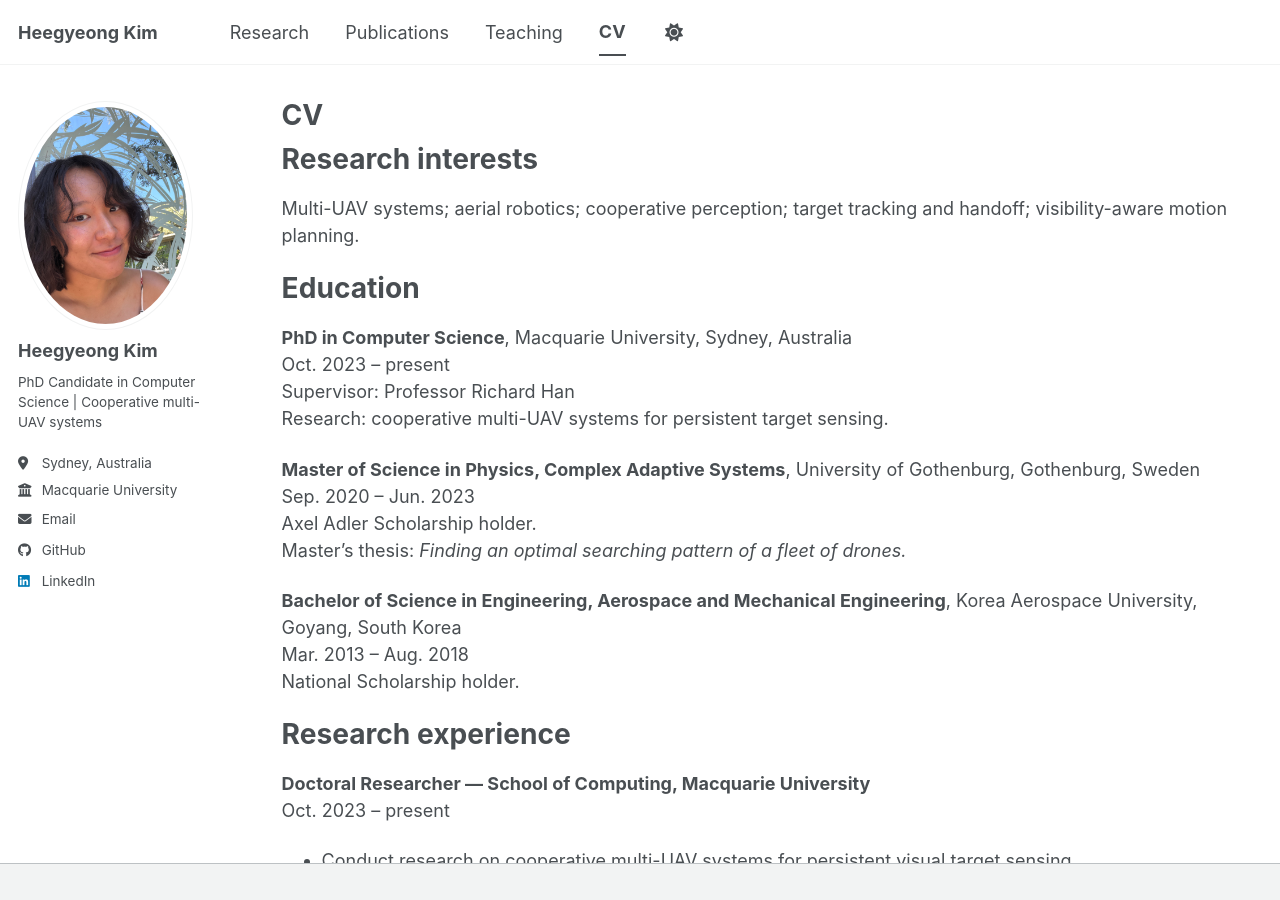
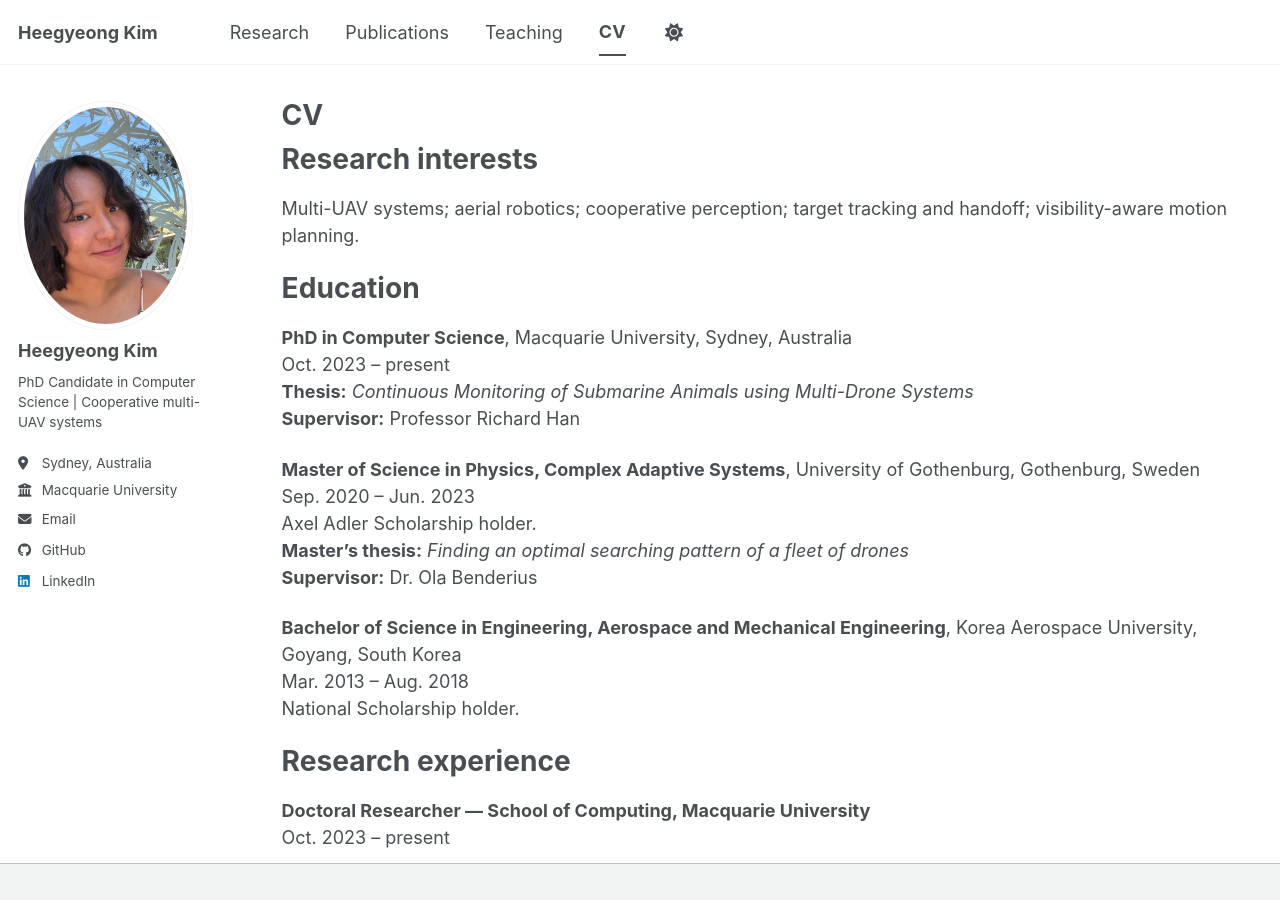
Before and after one commit to HeegyeongK/heegyeongk.github.io, a Jekyll site: the page built from _pages/cv.md, in a window 1280 px wide and 900 px high. Built offline with Jekyll 4.4.1, drawn with Linux system fonts in a browser that asks for light colours; a style sheet for code colours, icons or effects is not loaded.

Commit message:
Add thesis titles and supervisors to CV

```diff
--- a/_pages/cv.md
+++ b/_pages/cv.md
@@ -15,13 +15,14 @@ Education
 ======
 **PhD in Computer Science**, Macquarie University, Sydney, Australia
 Oct. 2023 – present
-Supervisor: Professor Richard Han
-Research: cooperative multi-UAV systems for persistent target sensing.
+**Thesis:** *Continuous Monitoring of Submarine Animals using Multi-Drone Systems*
+**Supervisor:** Professor Richard Han
 
 **Master of Science in Physics, Complex Adaptive Systems**, University of Gothenburg, Gothenburg, Sweden
 Sep. 2020 – Jun. 2023
 Axel Adler Scholarship holder.
-Master's thesis: *Finding an optimal searching pattern of a fleet of drones.*
+**Master's thesis:** *Finding an optimal searching pattern of a fleet of drones*
+**Supervisor:** Dr. Ola Benderius
 
 **Bachelor of Science in Engineering, Aerospace and Mechanical Engineering**, Korea Aerospace University, Goyang, South Korea
 Mar. 2013 – Aug. 2018
```
